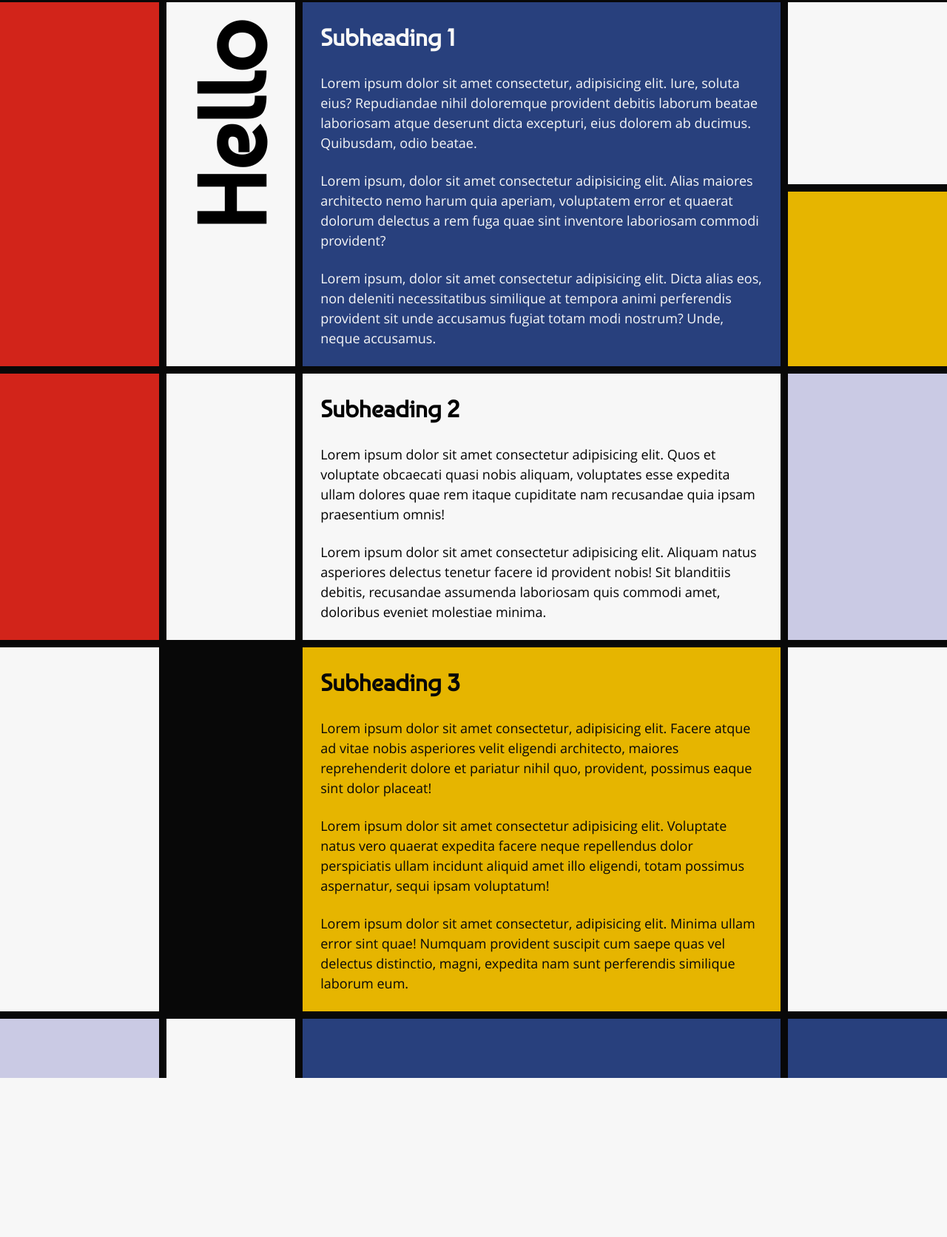
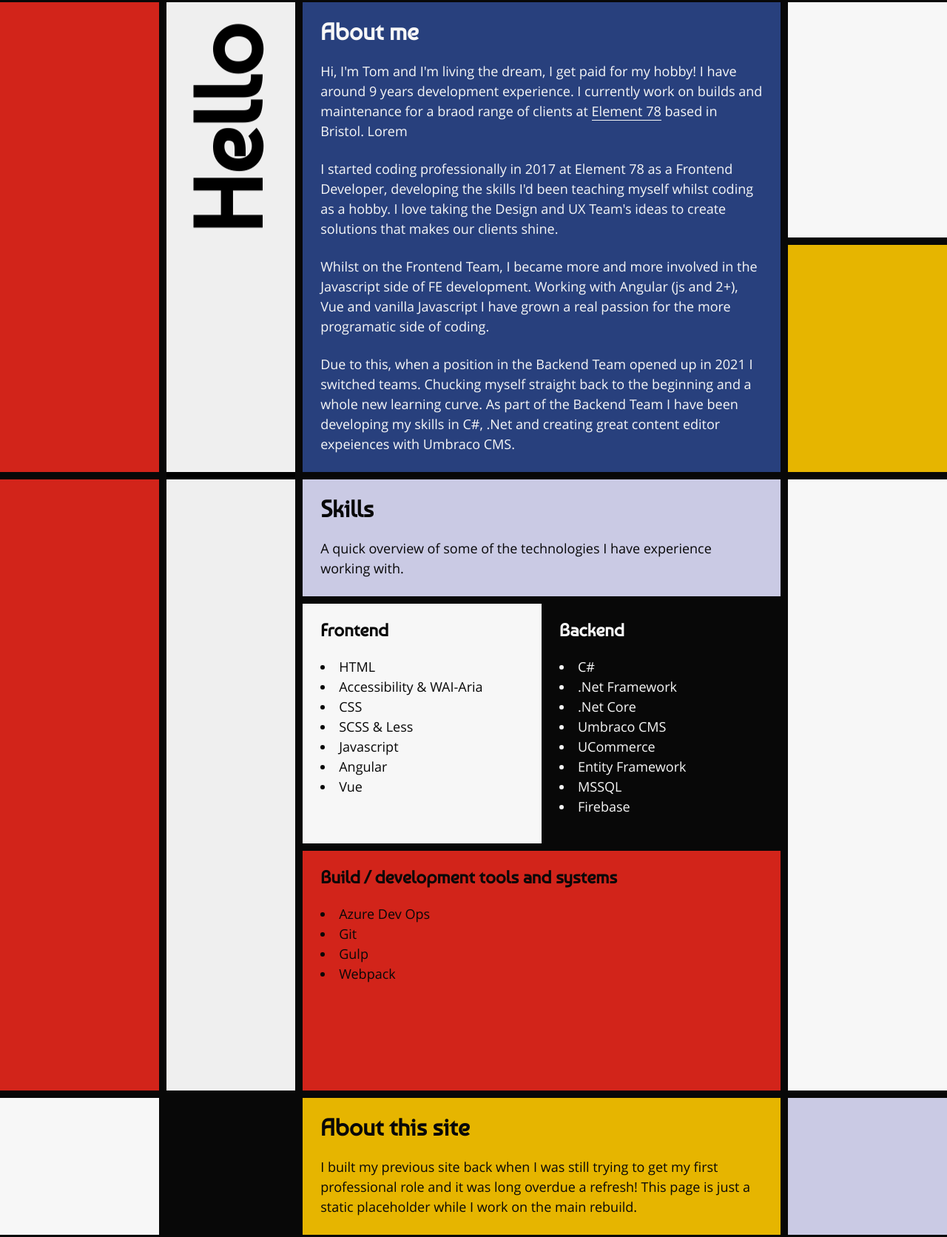
Before and after one commit to Tom-Checkley/TomCheckley.StaticPlaceholder, a website: page src/index.html in a window 1280 px wide. Shown: the part 863-2535 px from the top of the page at 74% size. Before the commit the page ends 2320 px from the top, so only its background shows below. Drawn offline with Linux system fonts and the light colour scheme.

Commit message:
Mondrian style grid layout

```diff
--- a/src/assets/scss/1.Settings/variables/_breakpoints.scss
+++ b/src/assets/scss/1.Settings/variables/_breakpoints.scss
@@ -3,5 +3,5 @@ $bp-small: 480;
 $bp-med: 670;
 $bp-medLg: 850;
 $bp-large: 1024;
-$bp-larger: 1400;
+$bp-larger: 1440;
 $bp-largest: 1700;
--- a/src/assets/scss/2.Base/_html.scss
+++ b/src/assets/scss/2.Base/_html.scss
@@ -12,6 +12,7 @@ body {
     font-family: $main-font, $font-sans-serif;
     font-size: var(--root-font-size);
     line-height: $font-line-height;
+    color: var(--c-text);
     background: var(--c-bg);
 }
 
@@ -22,11 +23,46 @@ h4,
 h5,
 h6 {
     font-family: $header-font, $font-sans-serif;
+    line-height: 1;
 }
 
-p {
+p,
+li {
     font-size: var(--f-large);
     max-width: 80ch;
+}
+
+a {
+    display: inline-block;
+    position: relative;
+    color: inherit;
+    text-decoration: none;
+
+    &::before {
+        content: "";
+        position: absolute;
+        bottom: rem(1);
+        height: rem(1);
+        width: 100%;
+        left: 0;
+        border-bottom: rem(1) var(--c-text-alt) solid;
+        transform: scaleX(1);
+        transition: transform .2s linear;
+        //transform-origin: left;
+    }
+
+    &:hover,
+    &:focus {
+        &::before {
+            transform: scaleX(0);
+        }
+    }
+}
+
+ul {
+    margin: 0;
+    padding: 0;
+    list-style-position: inside;
 }
 
 img {
--- a/src/assets/scss/3.Modules/_content.scss
+++ b/src/assets/scss/3.Modules/_content.scss
@@ -3,35 +3,31 @@
 }
 
 .content__heading {
+    position: relative;
+    z-index: 1;
     padding: var(--s-6);
     -webkit-font-smoothing: subpixel-antialiased;
     -moz-osx-font-smoothing: grayscale;
+    mix-blend-mode: difference;
+    background: var(--c-bg-alt);
+    color: var(--c-text-alt);
 
     @include media($bp-medLg) {
-        position: sticky;
+        // position: sticky;
         top: 0;
-        mix-blend-mode: difference;
     }
 
     h2 {
         font-size: clamp(#{rem(72)}, 20vmin, #{rem(126)});
-        line-height: 1;
+        color: var(--c-text-alt);
 
         @include media($bp-medLg) {
             position: sticky;
+            z-index: 10;
             top: var(--s-6);
             writing-mode: vertical-lr;
             transform: rotate(180deg);
             text-align: right;
-            color: $white;
         }
     }
 }
-
-.content__subheading {
-    font-size: var(--f-x-large);
-}
-
-.content__section {
-    padding: var(--s-6);
-}
--- a/src/assets/scss/4.Components/__index.scss
+++ b/src/assets/scss/4.Components/__index.scss
@@ -1,2 +1,3 @@
 @import "./bauhaus-decorative-components/_index";
 @import "./grids/_index";
+@import "./section";
--- /dev/null
+++ b/src/assets/scss/4.Components/_section.scss
@@ -0,0 +1,23 @@
+.section:not(.section--no-padding) {
+    padding: var(--s-6);
+}
+
+.section--no-padding {
+    .section__body {
+        padding: var(--s-6);
+        background: var(--c-grey);
+    }
+}
+
+.section__heading {
+    font-size: var(--f-x-large);
+}
+
+.section__subheading {
+    font-size: var(--f-larger);
+}
+
+.section__block {
+    border-top: rem($line-thickness) var(--c-bg-alt) solid;
+    padding: var(--s-6);
+}
--- a/src/assets/scss/4.Components/bauhaus-decorative-components/_line.scss
+++ b/src/assets/scss/4.Components/bauhaus-decorative-components/_line.scss
@@ -1,12 +1,12 @@
 .line {
     position: relative;
-    z-index: 1;
     background: var(--line-color);
     width: 100%;
     height: 100%;
 
     .banner & {
         --line-color: var(--c-bg);
+        z-index: 1;
     }
 
     .content & {
--- a/src/assets/scss/4.Components/grids/__index.scss
+++ b/src/assets/scss/4.Components/grids/__index.scss
@@ -1,3 +1,4 @@
 @import "./grid";
 @import "./grid--banner";
 @import "./grid--main-content";
+@import "./grid--section-blocks";
--- a/src/assets/scss/4.Components/grids/_grid--banner.scss
+++ b/src/assets/scss/4.Components/grids/_grid--banner.scss
@@ -1,5 +1,6 @@
 .grid--banner {
     height: 100%;
+    overflow: hidden;
     grid-template-columns: auto 50px rem($line-thickness) 50px 1fr;
     grid-template-rows: 6.5rem rem($line-thickness) 1fr rem(50) rem($line-thickness) rem(50) 0.25fr;
     grid-gap: rem($root-font-size * $font-line-height);
--- a/src/assets/scss/4.Components/grids/_grid--main-content.scss
+++ b/src/assets/scss/4.Components/grids/_grid--main-content.scss
@@ -69,7 +69,7 @@
     }
 
     @for $i from 1 through 4 {
-        .grid__line--h--#{$i} {
+        .grid__line--h-#{$i} {
             @include grid-position($row: ($i * 2));
 
             @include media($bp-medLg) {
@@ -122,7 +122,7 @@
         @include grid-position(7, 5);
 
         @include media($bp-medLg){
-            @include grid-position(7, 5);
+            @include grid-position(7, 7);
         }
     }
     .grid__block--7 {
--- /dev/null
+++ b/src/assets/scss/4.Components/grids/_grid--section-blocks.scss
@@ -0,0 +1,12 @@
+.grid--section-blocks {
+    background: var(--bg-alt);
+    // grid-template-columns: repeat(auto-fit, minmax(rem(240), 1fr));
+    display: flex;
+    flex-wrap: wrap;
+    align-items: stretch;
+
+    & > * {
+        min-height: rem(334);
+        flex: 1 0 rem(250);
+    }
+}
--- a/src/assets/scss/4.Components/grids/_grid.scss
+++ b/src/assets/scss/4.Components/grids/_grid.scss
@@ -1,5 +1,4 @@
 .grid {
     display: grid;
     position: relative;
-    overflow: hidden;
 }
--- a/src/index.html
+++ b/src/index.html
@@ -78,39 +78,75 @@
                     <h2>Hello</h2>
                 </div>
 
-                <span class="line grid__line--h grid__line--h--1"></span>
+                <span class="line grid__line--h grid__line--h-1"></span>
 
-                <section class="grid__section grid__section--1 content__section grid__block block block--blue-dark flow">
-                    <h3 class="content__subheading">Subheading 1</h3>
-                    <p>Lorem ipsum dolor sit amet consectetur, adipisicing elit. Iure, soluta eius? Repudiandae nihil doloremque provident debitis laborum beatae laboriosam atque deserunt dicta excepturi, eius dolorem ab ducimus. Quibusdam, odio beatae.</p>
-                    <p>Lorem ipsum, dolor sit amet consectetur adipisicing elit. Alias maiores architecto nemo harum quia aperiam, voluptatem error et quaerat dolorum delectus a rem fuga quae sint inventore laboriosam commodi provident?</p>
-                    <p>Lorem ipsum, dolor sit amet consectetur adipisicing elit. Dicta alias eos, non deleniti necessitatibus similique at tempora animi perferendis provident sit unde accusamus fugiat totam modi nostrum? Unde, neque accusamus.</p>
+                <section class="grid__section grid__section--1 section grid__block block block--blue-dark flow">
+                    <h3 class="section__heading">About me</h3>
+                    <p>Hi, I'm Tom and I'm living the dream, I get paid for my hobby! I have around 9 years development experience. I currently work on builds and maintenance for a braod range of clients at <a href="https://www.element78.co.uk/" target="_blank" rel="noreferrer">Element 78</a> based in Bristol. Lorem</p>
+                    <p>I started coding professionally in 2017 at Element 78 as a Frontend Developer, developing the skills I'd been teaching myself whilst coding as a hobby. I love taking the Design and UX Team's ideas to create solutions that makes our clients shine. </p>
+                    <p>Whilst on the Frontend Team, I became more and more involved in the Javascript side of FE development. Working with Angular (js and 2+), Vue and vanilla Javascript I have grown a real passion for the more programatic side of coding.</p>
+                    <p>Due to this, when a position in the Backend Team opened up in 2021 I switched teams. Chucking myself straight back to the beginning and a whole new learning curve. As part of the Backend Team I have been developing my skills in C#, .Net and creating great content editor expeiences with Umbraco CMS.</p>
                 </section>
 
                 <div class="grid__block grid__block--3 block block--red"></div>
                 <div class="grid__block grid__block--4 block block--yellow"></div>
                 <div class="grid__block grid__block--5 block block--red"></div>
-                <span class="line grid__line--h grid__line--h--2"></span>
+                <span class="line grid__line--h grid__line--h-2"></span>
 
-                <section class="grid__section grid__section--2 content__section flow">
-                    <h3 class="content__subheading">Subheading 2</h3>
-                    <p>Lorem ipsum dolor sit amet consectetur adipisicing elit. Quos et voluptate obcaecati quasi nobis aliquam, voluptates esse expedita ullam dolores quae rem itaque cupiditate nam recusandae quia ipsam praesentium omnis!</p>
-                    <p>Lorem ipsum dolor sit amet consectetur adipisicing elit. Aliquam natus asperiores delectus tenetur facere id provident nobis! Sit blanditiis debitis, recusandae assumenda laboriosam quis commodi amet, doloribus eveniet molestiae minima.</p>
+                <section class="grid__section grid__section--2 section section--no-padding">
+                    <div class="section__body flow">
+                        <h3 class="section__heading">Skills</h3>
+                        <p>A quick overview of some of the technologies I have experience working with.</p>
+                    </div>
+                    <div class="grid grid--section-blocks section__blocks">
+                        <div class="grid__block section__block block block--white flow">
+                            <h4 class="section__subheading">Frontend</h4>
+                            <ul>
+                                <li>HTML</li>
+                                <li>Accessibility &amp; WAI-Aria</li>
+                                <li>CSS</li>
+                                <li>SCSS &amp Less</li>
+                                <li>Javascript</li>
+                                <li>Angular</li>
+                                <li>Vue</li>
+                            </ul>
+                        </div>
+                        <div class="grid__block section__block block block--black flow">
+                            <h4 class="section__subheading">Backend</h4>
+                            <ul>
+                                <li>C#</li>
+                                <li>.Net Framework</li>
+                                <li>.Net Core</li>
+                                <li>Umbraco CMS</li>
+                                <li>UCommerce</li>
+                                <li>Entity Framework</li>
+                                <li>MSSQL</li>
+                                <li>Firebase</li>
+                            </ul>
+                        </div>
+                        <div class="grid__block section__block block block--red flow">
+                            <h4 class="section__subheading">Build / development tools and systems</h4>
+                            <ul>
+                                <li>Azure Dev Ops</li>
+                                <li>Git</li>
+                                <li>Gulp</li>
+                                <li>Webpack</li>
+                            </ul>
+                        </div>
+                    </div>
                 </section>
                 <div class="grid__block grid__block--6 block block--grey"></div>
 
                 <div class="grid__block grid__block--7 block block--black"></div>
                 <div class="grid__block grid__block--8 block block--grey"></div>
-                <span class="line grid__line--h grid__line--h--3"></span>
+                <span class="line grid__line--h grid__line--h-3"></span>
 
-                <section class="grid__section grid__section--3 content__section block--yellow flow">
-                    <h3 class="content__subheading">Subheading 3</h3>
-                    <p>Lorem ipsum dolor sit amet consectetur, adipisicing elit. Facere atque ad vitae nobis asperiores velit eligendi architecto, maiores reprehenderit dolore et pariatur nihil quo, provident, possimus eaque sint dolor placeat!</p>
-                    <p>Lorem ipsum dolor sit amet consectetur adipisicing elit. Voluptate natus vero quaerat expedita facere neque repellendus dolor perspiciatis ullam incidunt aliquid amet illo eligendi, totam possimus aspernatur, sequi ipsam voluptatum!</p>
-                    <p>Lorem ipsum dolor sit amet consectetur, adipisicing elit. Minima ullam error sint quae! Numquam provident suscipit cum saepe quas vel delectus distinctio, magni, expedita nam sunt perferendis similique laborum eum.</p>
+                <section class="grid__section grid__section--3 section flow block block--yellow">
+                    <h3 class="section__heading">About this site</h3>
+                   <p>I built my previous site back when I was still trying to get my first professional role and it was long overdue a refresh! This page is just a static placeholder while I work on the main rebuild.</p>
                 </section>
 
-                <span class="line grid__line--h grid__line--h--4"></span>
+                <span class="line grid__line--h grid__line--h-4"></span>
                 <div class="grid__block grid__block--9 block block--blue-dark"></div>
             </div>
         </main>
```
Also changed, not shown: src/assets/css/main.css, 1 other file.
